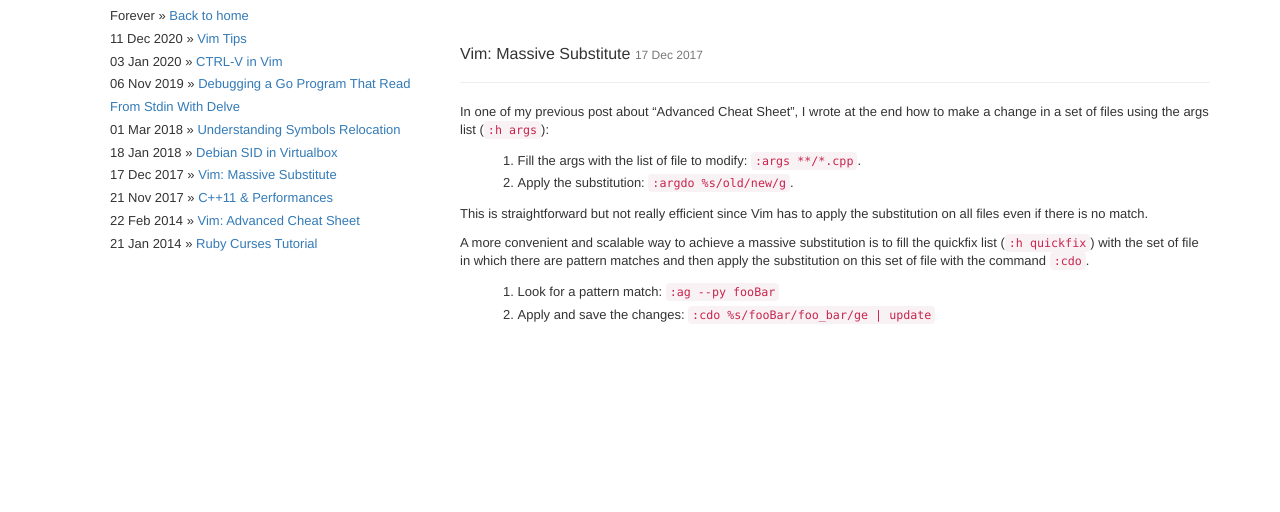
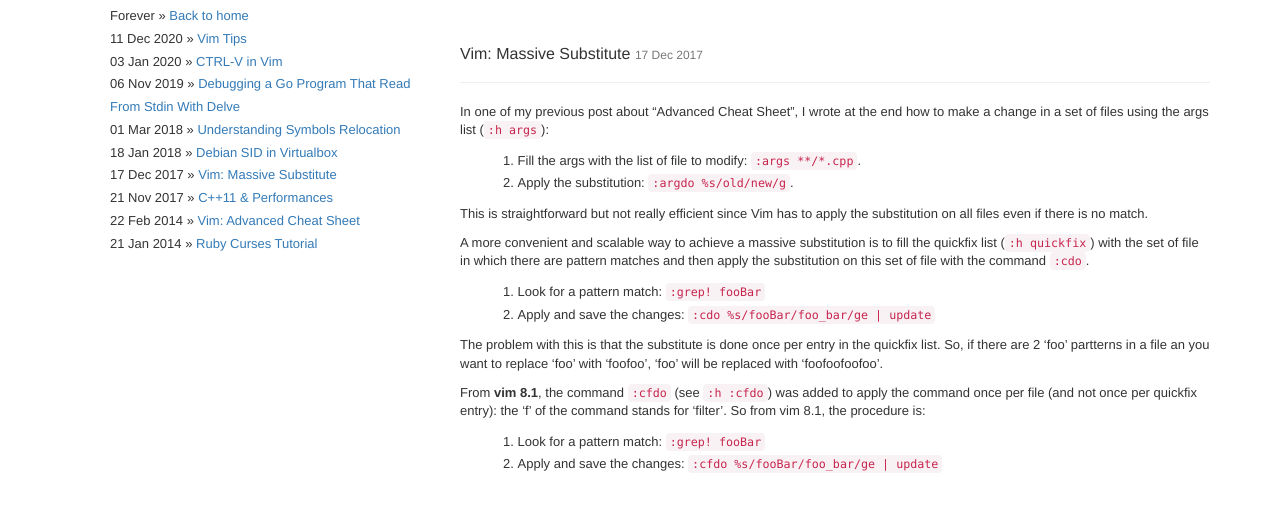
Before and after one commit to stac47/stac47.github.io, a Jekyll site: the page built from _posts/2017-12-17-vim-massive-substitute.markdown, in a window 1280 px wide. Shown: the top 512 px of the page. Built offline with Jekyll 4.4.1, drawn with Linux system fonts in a browser that asks for light colours.

Commit message:
Vim massive change update with 'cfdo' command

```diff
--- a/_posts/2017-12-17-vim-massive-substitute.markdown
+++ b/_posts/2017-12-17-vim-massive-substitute.markdown
@@ -19,5 +19,16 @@
 pattern matches and then apply the substitution on this set of file with the
 command `:cdo`.
 
-1. Look for a pattern match: `:ag --py fooBar`
+1. Look for a pattern match: `:grep! fooBar`
 2. Apply and save the changes: `:cdo %s/fooBar/foo_bar/ge | update`
+
+The problem with this is that the substitute is done once per entry in the
+quickfix list. So, if there are 2 'foo' partterns in a file an you want to
+replace 'foo' with 'foofoo', 'foo' will be replaced with 'foofoofoofoo'.
+
+From __vim 8.1__, the command `:cfdo` (see `:h :cfdo`) was added to apply the
+command once per file (and not once per quickfix entry): the 'f' of the command
+stands for 'filter'. So from vim 8.1, the procedure is:
+
+1. Look for a pattern match: `:grep! fooBar`
+2. Apply and save the changes: `:cfdo %s/fooBar/foo_bar/ge | update`
```
